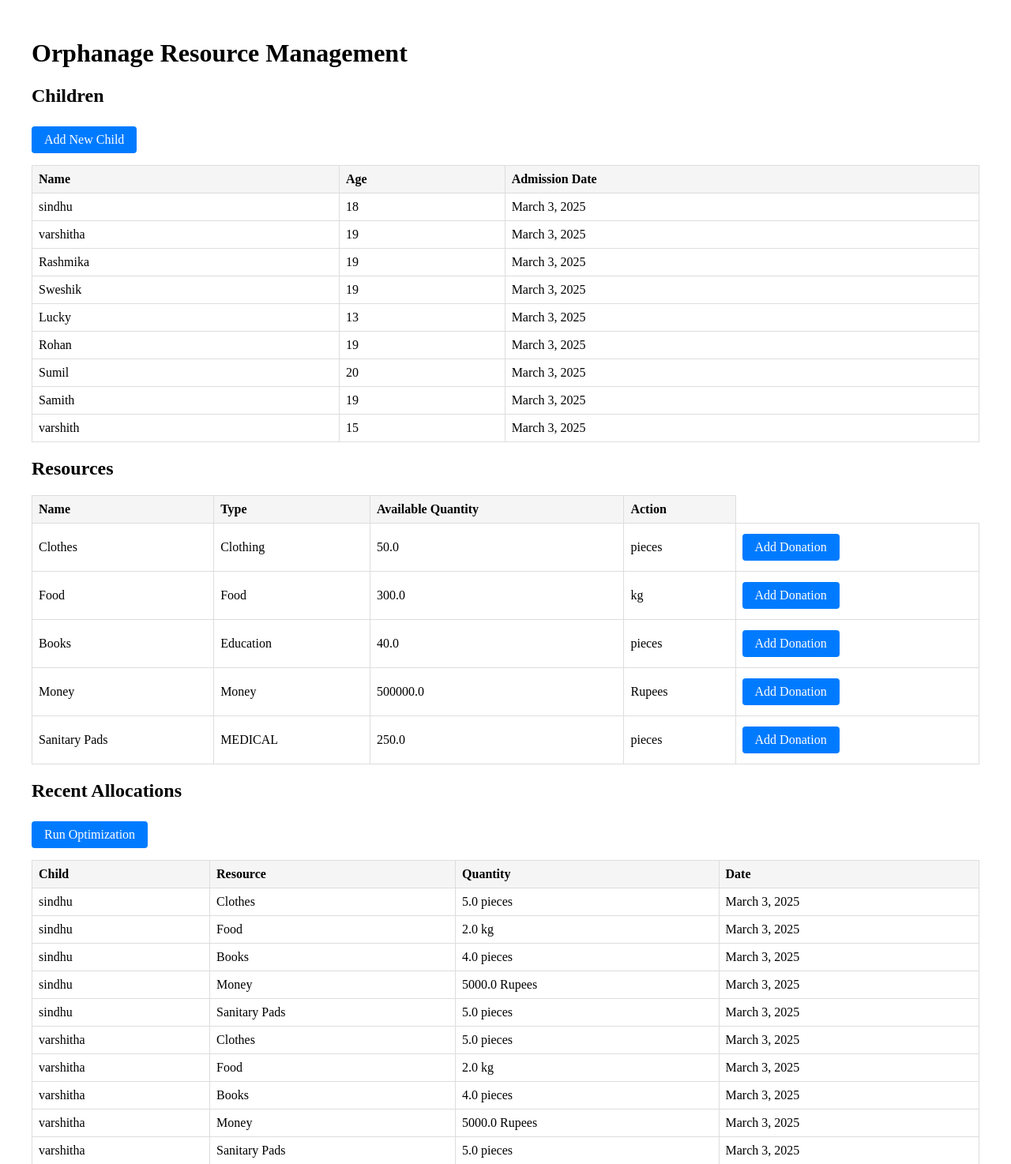
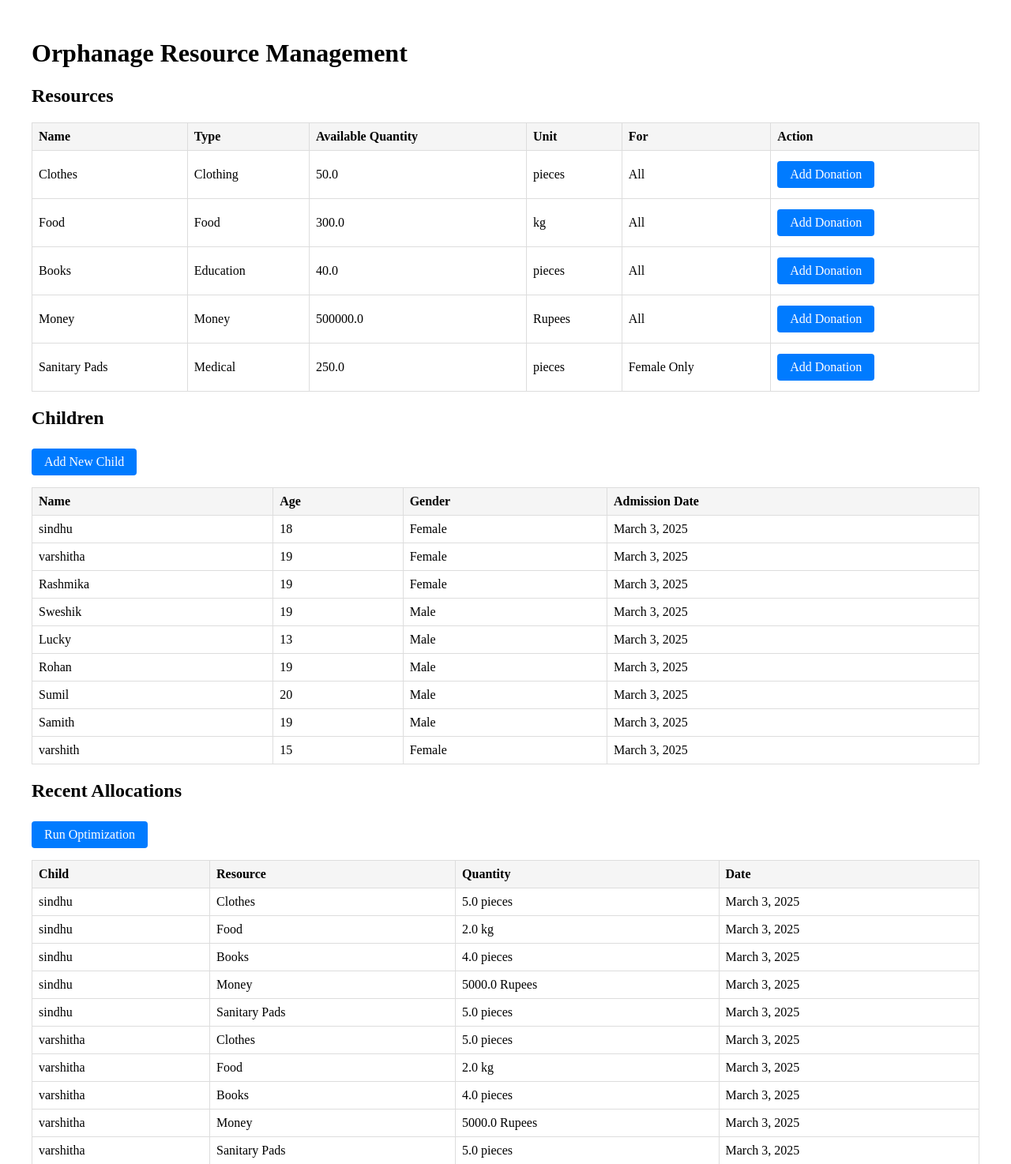
Before and after one commit to Rohan120805/BestVision, a Django app: page / in a window 1280 px wide. Shown: the top 1474 px of the page at 79% size. Run offline with Django 5.2, Linux system fonts and the light colour scheme; data comes from the database, SQL or seed files in the repository; both versions use the stored data as it was after the commit.

Commit message:
Added Gender based Resource allocation

```diff
--- a/BestVision/models.py
+++ b/BestVision/models.py
@@ -1,9 +1,14 @@
 from django.db import models
 
 class Child(models.Model):
+    GENDER_CHOICES = [
+        ('M', 'Male'),
+        ('F', 'Female'),
+    ]
     name = models.CharField(max_length=100)
     age = models.IntegerField()
     admission_date = models.DateField()
+    gender = models.CharField(max_length=1, choices=GENDER_CHOICES, default=None)
 
     def __str__(self):
         return self.name
@@ -13,7 +18,14 @@ class Resource(models.Model):
         ('FOOD', 'Food'),
         ('CLOTHING', 'Clothing'),
         ('EDUCATION', 'Education'),
+        ('MEDICAL', 'Medical'),
         ('MONEY', 'Money'),
+    ]
+
+    GENDER_SPECIFIC = [
+        ('ALL', 'All'),
+        ('F', 'Female Only'),
+        ('M', 'Male Only'),
     ]
 
     name = models.CharField(max_length=100)
@@ -21,6 +33,7 @@ class Resource(models.Model):
     quantity = models.FloatField()
     unit = models.CharField(max_length=20)
     cost_per_unit = models.DecimalField(max_digits=10, decimal_places=2)
+    gender_specific = models.CharField(max_length=3, choices=GENDER_SPECIFIC, default='ALL')
 
     def __str__(self):
         return f"{self.name} ({self.type})"
--- a/BestVision/templates/home.html
+++ b/BestVision/templates/home.html
@@ -3,29 +3,6 @@
 {% block content %}
 <div class="container">
     <h1>Orphanage Resource Management</h1>
-
-    <div class="section">
-        <h2>Children</h2>
-        <a href="{% url 'add_child' %}" class="button">Add New Child</a>
-        <table>
-            <thead>
-                <tr>
-                    <th>Name</th>
-                    <th>Age</th>
-                    <th>Admission Date</th>
-                </tr>
-            </thead>
-            <tbody>
-                {% for child in children %}
-                <tr>
-                    <td>{{ child.name }}</td>
-                    <td>{{ child.age }}</td>
-                    <td>{{ child.admission_date }}</td>
-                </tr>
-                {% endfor %}
-            </tbody>
-        </table>
-    </div>
 
     <div class="section">
         <h2>Resources</h2>
@@ -35,6 +12,8 @@
                     <th>Name</th>
                     <th>Type</th>
                     <th>Available Quantity</th>
+                    <th>Unit</th>
+                    <th>For</th>
                     <th>Action</th>
                 </tr>
             </thead>
@@ -45,11 +24,37 @@
                 <td>{{ resource.get_type_display }}</td>
                 <td>{{ resource.quantity }}</td>
                 <td>{{ resource.unit }}</td>
+                <td>{{ resource.get_gender_specific_display }}</td>
                 <td>
                     <a href="{% url 'update_donation' resource.id %}" class="button">Add Donation</a>
                 </td>
             </tr>
             {% endfor %}
+            </tbody>
+        </table>
+    </div>
+
+    <div class="section">
+        <h2>Children</h2>
+        <a href="{% url 'add_child' %}" class="button">Add New Child</a>
+        <table>
+            <thead>
+                <tr>
+                    <th>Name</th>
+                    <th>Age</th>
+                    <th>Gender</th>
+                    <th>Admission Date</th>
+                </tr>
+            </thead>
+            <tbody>
+                {% for child in children %}
+                <tr>
+                    <td>{{ child.name }}</td>
+                    <td>{{ child.age }}</td>
+                    <td>{{ child.get_gender_display }}</td>
+                    <td>{{ child.admission_date }}</td>
+                </tr>
+                {% endfor %}
             </tbody>
         </table>
     </div>
--- a/BestVision/views.py
+++ b/BestVision/views.py
@@ -23,17 +23,21 @@ def optimize_resources(request):
 
     # Decision variables with appropriate bounds
     allocations = {}
+    valid_combinations = []  # Track valid child-resource combinations
+
     for c in children:
         for r in resources:
+            if r.gender_specific != 'ALL' and c.gender != r.gender_specific:
+                continue
+
+            valid_combinations.append((c.id, r.id))
             if r.type in integral_types:
-                # Integer variables for clothing and education
                 allocations[c.id, r.id] = LpVariable(
                     f"allocation_{c.id}_{r.id}",
                     lowBound=0,
                     cat='Integer'
                 )
             else:
-                # Continuous variables for food and money
                 allocations[c.id, r.id] = LpVariable(
                     f"allocation_{c.id}_{r.id}",
                     lowBound=0
@@ -44,22 +48,33 @@ def optimize_resources(request):
                                      resource_types,
                                      lowBound=0)
 
-    # Objective function
+    # Objective function - only include valid combinations
     model += lpSum(allocations[c.id, r.id] * float(r.cost_per_unit)
-                   for c in children for r in resources)
+                   for c in children for r in resources
+                   if (c.id, r.id) in valid_combinations)
 
-    # Resource availability constraints
+    # Resource availability constraints - only include valid combinations
     for resource in resources:
-        model += lpSum(allocations[c.id, resource.id] for c in children) <= float(resource.quantity)
+        model += lpSum(allocations[c.id, resource.id]
+                      for c in children
+                      if (c.id, resource.id) in valid_combinations) <= float(resource.quantity)
 
     # Fairness constraints with type-specific handling
     for resource in resources:
         for child in children:
+            # Skip if gender-specific resource doesn't match child's gender
+            if (child.id, resource.id) not in valid_combinations:
+                continue
+
             # Base fairness constraint
             model += allocations[child.id, resource.id] >= min_allocations[resource.type]
 
             # Fairness between children
             for other_child in children:
+                # Skip comparisons with invalid combinations
+                if (other_child.id, resource.id) not in valid_combinations:
+                    continue
+
                 if child != other_child:
                     if resource.type in integral_types:
                         # For integral resources, allow difference of at most 1 unit
@@ -76,6 +91,9 @@ def optimize_resources(request):
         min_per_child = total_available / len(children)
 
         for child in children:
+            if (child.id, requirement.resource.id) not in valid_combinations:
+                continue
+
             if requirement.resource.type in integral_types:
                 # For integral resources, round down the minimum requirement
                 model += allocations[child.id, requirement.resource.id] >= int(min(requirement.quantity_per_child, min_per_child))
@@ -99,6 +117,9 @@ def optimize_resources(request):
 
         for child in children:
             for resource in resources:
+                if resource.gender_specific != 'ALL' and child.gender != resource.gender_specific:
+                    continue
+
                 allocation_value = value(allocations[child.id, resource.id])
                 if allocation_value > 0:
                     if resource.type in integral_types:
```
Also changed, not shown: BestVision/migrations/0002_child_gender_resource_gender_specific_and_more.py (added), db.sqlite3.
